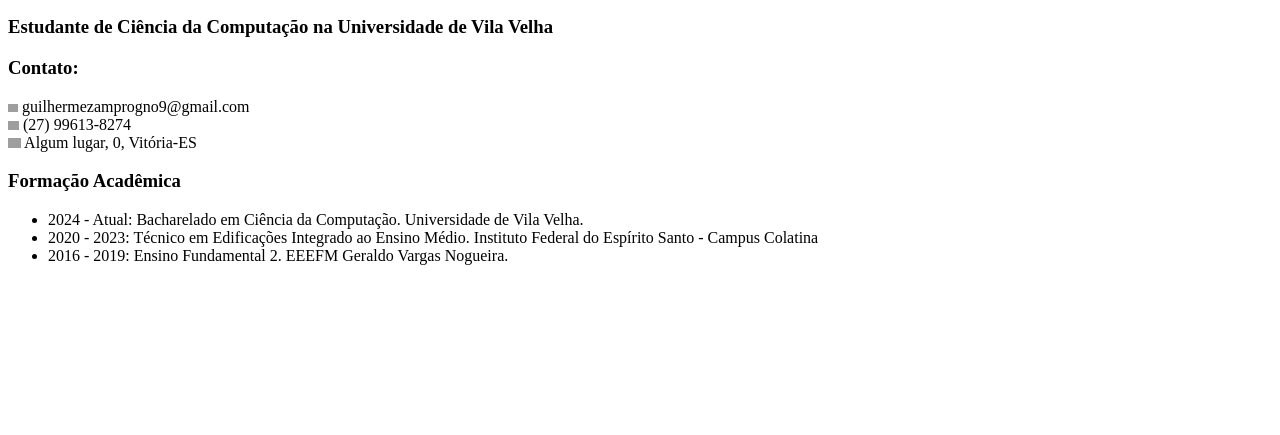
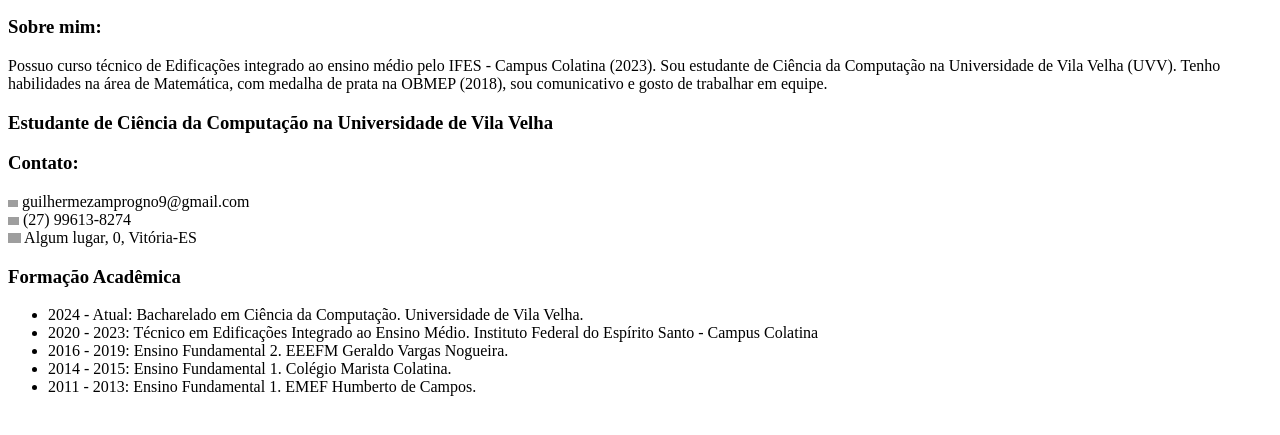
Before and after one commit to guilhermeggz/meuportfolio, a plain HTML site: page curriculo.html in a window 1280 px wide. Shown: the part 219-654 px from the top of the page. Drawn offline with Linux system fonts and the light colour scheme; grey boxes are pictures that could not be loaded.

Commit message:
Versão 1.1

```diff
--- a/curriculo.html
+++ b/curriculo.html
@@ -10,6 +10,11 @@
     <img width="200px"
         src="https://media.licdn.com/dms/image/D4D03AQHPzDRfP71SBw/profile-displayphoto-shrink_200_200/0/1708638913788?e=2147483647&v=beta&t=-R3HSWRpwkfEY-UxsPbLi-jX5zfhvNbeXqgujGKRgt0"
         alt="Imagem">
+
+    <h3>Sobre mim:</h3>
+    <p>Possuo curso técnico de Edificações integrado ao ensino médio pelo IFES - Campus Colatina (2023). Sou estudante
+        de Ciência da Computação na Universidade de Vila Velha (UVV). Tenho habilidades na área de Matemática, com
+        medalha de prata na OBMEP (2018), sou comunicativo e gosto de trabalhar em equipe.</p>
 
     <h3>Estudante de Ciência da Computação na Universidade de Vila Velha</h3>
 
@@ -27,9 +32,11 @@
     <h3>Formação Acadêmica</h3>
     <ul>
         <li>2024 - Atual: Bacharelado em Ciência da Computação. Universidade de Vila Velha.</li>
-        <li>2020 - 2023: Técnico em Edificações Integrado ao Ensino Médio. Instituto Federal do Espírito Santo - Campus Colatina</li>
+        <li>2020 - 2023: Técnico em Edificações Integrado ao Ensino Médio. Instituto Federal do Espírito Santo - Campus
+            Colatina</li>
         <li>2016 - 2019: Ensino Fundamental 2. EEEFM Geraldo Vargas Nogueira.</li>
-
+        <li>2014 - 2015: Ensino Fundamental 1. Colégio Marista Colatina.</li>
+        <li>2011 - 2013: Ensino Fundamental 1. EMEF Humberto de Campos.</li>
     </ul>
 
 
```
